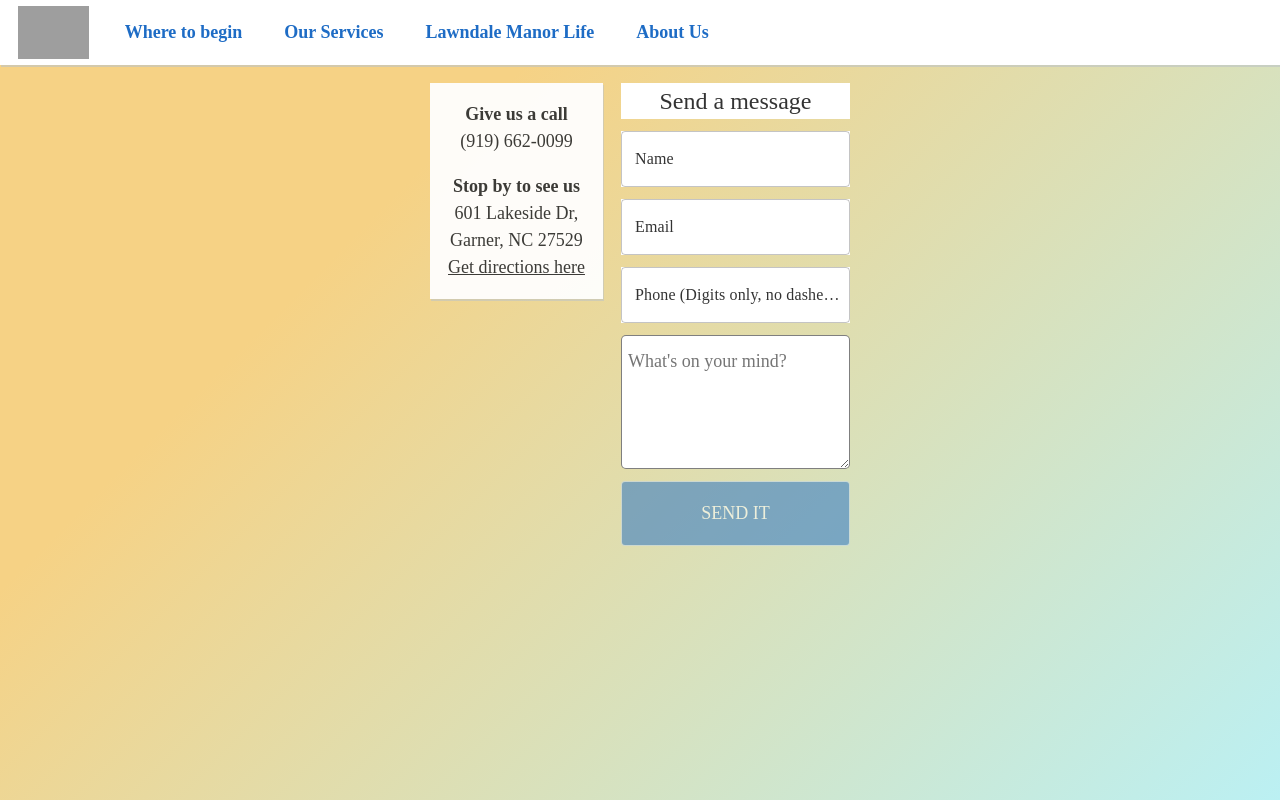
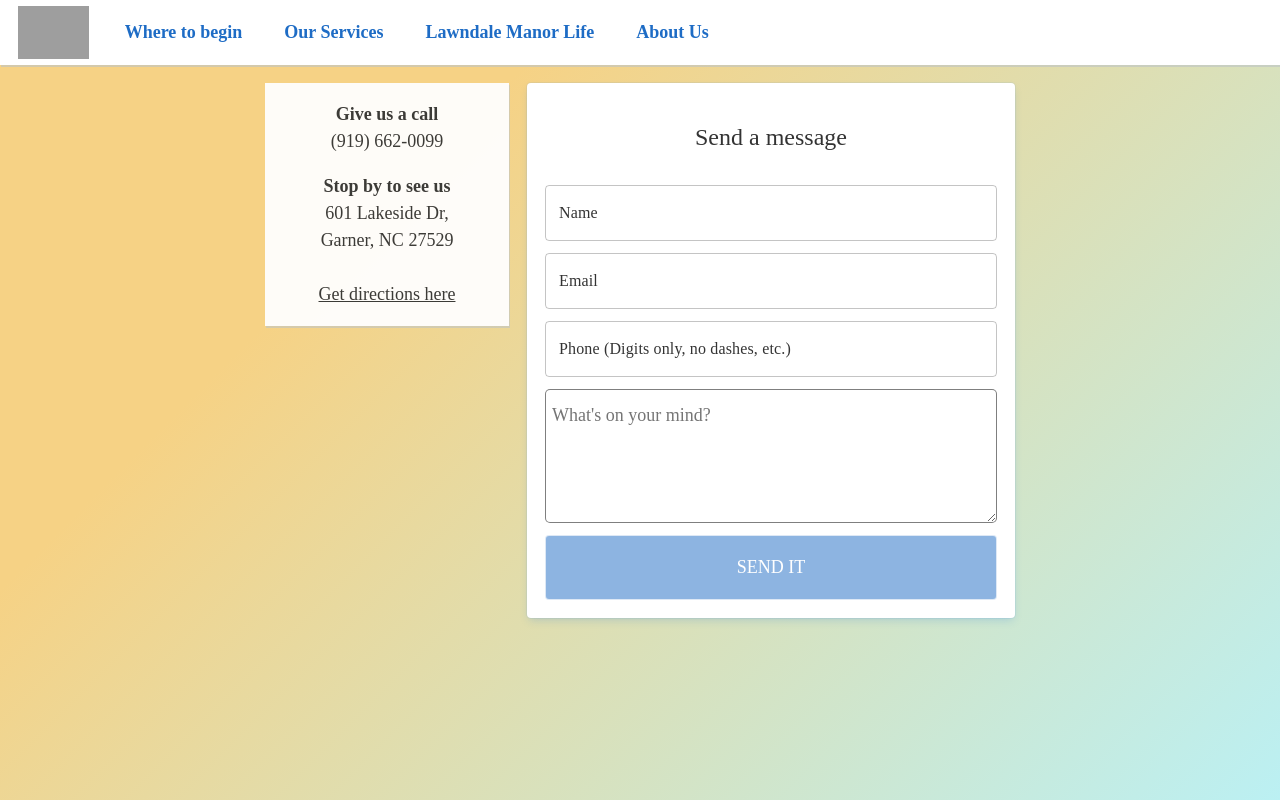
Before and after one commit to aaronsisler/clients.lawndale-manor, a Next.js app: page /contact in a window 1280 px wide. Shown: the top 800 px of the page. Built offline with nearby package versions, Linux system fonts and the light colour scheme; grey boxes are pictures that could not be loaded; a web font is replaced by a local one.

Commit message:
Working on styling for contact container. Form/content giving issues

```diff
--- a/src/components/contact-address/contact-address.jsx
+++ b/src/components/contact-address/contact-address.jsx
@@ -10,6 +10,7 @@ const ContactAddress = () => (
     <h2>Stop by to see us</h2>
     <p>{streetAddress}</p>
     <p>{cityStateZip}</p>
+    <br />
     <a
       href={GOOGLE_MAPS_LOCATION}
       className={styles.hyperlink}
--- a/src/components/contact-form/contact-form.module.scss
+++ b/src/components/contact-form/contact-form.module.scss
@@ -13,6 +13,7 @@
 
       text-align: center;
       background-color: white;
+      padding-block: $MEDIUM;
     }
     &__input {
       background-color: white;
--- a/src/containers/contact-container/contact-container.jsx
+++ b/src/containers/contact-container/contact-container.jsx
@@ -2,7 +2,7 @@ import React from "react";
 
 import { ContactPhone } from "../../components/contact-phone";
 import { ContactAddress } from "../../components/contact-address";
-import { ContactForm } from "../../components/contact-form";
+import { ContactFormWidget } from "../../widgets/contact-form-widget";
 
 import styles from "./contact-container.module.scss";
 
@@ -13,7 +13,7 @@ const ContactContainer = () => (
         <ContactPhone />
         <ContactAddress />
       </div>
-      <ContactForm />
+      <ContactFormWidget />
     </div>
   </div>
 );
--- a/src/containers/contact-container/contact-container.module.scss
+++ b/src/containers/contact-container/contact-container.module.scss
@@ -28,8 +28,9 @@
   .contactContainer {
     min-height: calc(100vh - #{$NAV_MENU_HEIGHT});
     &__content {
-      grid-template-columns: auto auto;
+      grid-template-columns: 25% 50%;
       justify-content: center;
+      width: 1000px;
       margin: 0 auto;
     }
     &__visit {
```
